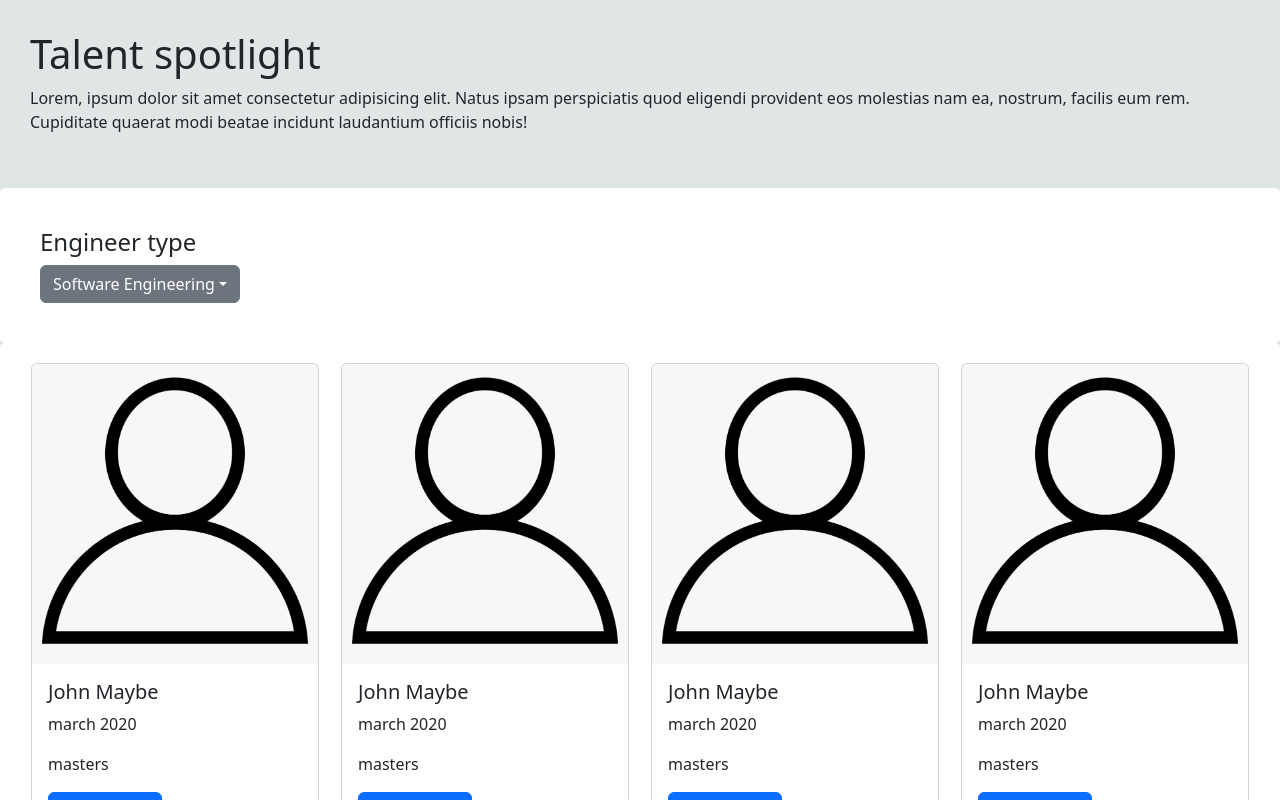
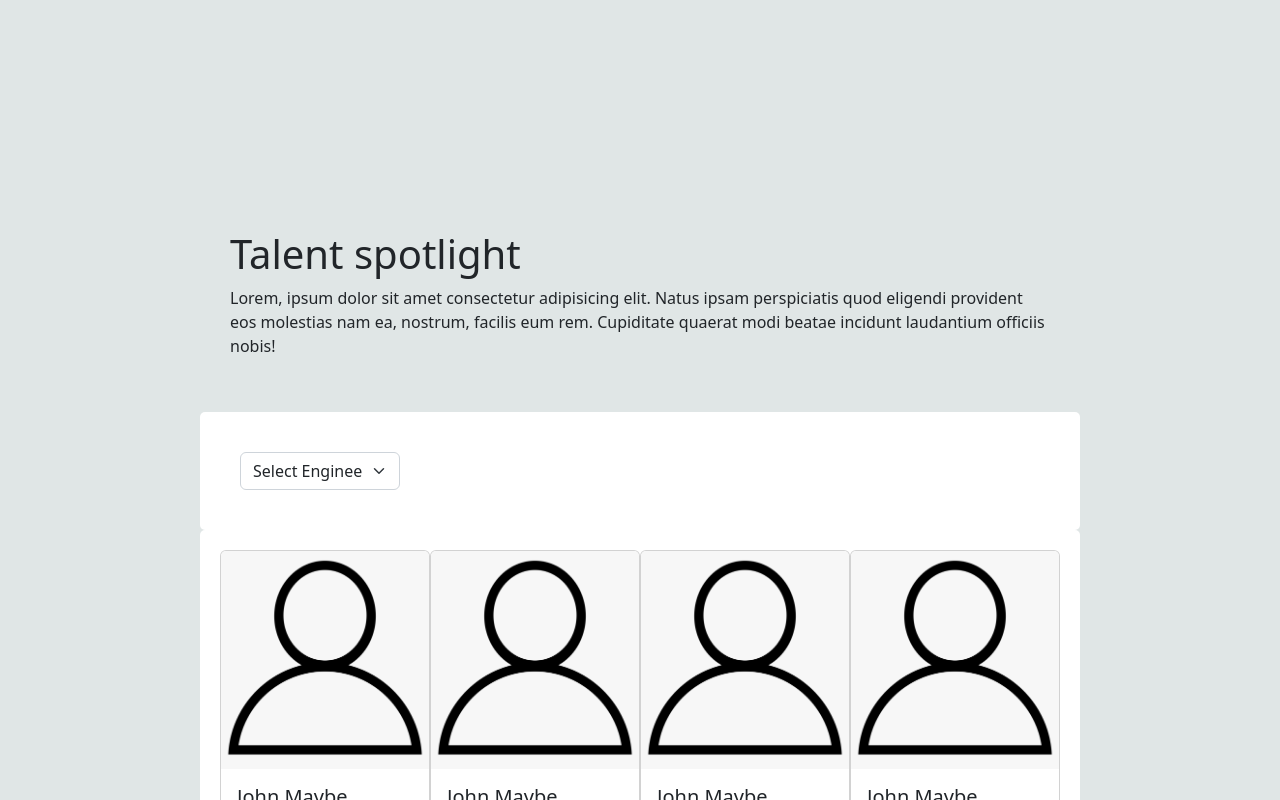
Before and after one commit to Team-Engineering-Project/IndustryPartner, a React (Create React App) app in the folder client/: page / in a window 1280 px wide. Shown: the top 800 px of the page. Built offline with nearby package versions, Linux system fonts and the light colour scheme.

Commit message:
filter component changed and view profile button removed

```diff
--- a/client/src/App.css
+++ b/client/src/App.css
@@ -4,4 +4,11 @@
 
 body {
   background-color: rgb(224, 230, 230);
+  padding: 200px;
 }
+
+.viewProfileButton {
+  border: none;
+  background-color: white;
+  color: blue;
+}
--- a/client/src/components/FilterComponent.jsx
+++ b/client/src/components/FilterComponent.jsx
@@ -5,21 +5,27 @@ import DropdownButton from 'react-bootstrap/DropdownButton';
 function FilterComponent() {
     return (
         <>
-            <Dropdown>
+            {/* <Dropdown>
                 <h4>Engineer type</h4>
                 <Dropdown.Toggle id="dropdown-button-dark-example1" variant="secondary">
-                    Software Engineering
+                    Select Engineer
                 </Dropdown.Toggle>
 
                 <Dropdown.Menu variant="dark">
                     <Dropdown.Item href="#/action-1" active>
-                        Software Engineering
+                        Software Engineer
                     </Dropdown.Item>
                     <Dropdown.Item href="#/action-2">Data Science</Dropdown.Item>
                     <Dropdown.Item href="#/action-3">Cloud Engineer</Dropdown.Item>
                     <Dropdown.Divider />
                 </Dropdown.Menu>
-            </Dropdown>
+            </Dropdown> */}
+            <select class="form-select" aria-label="Default select example" style={{ width: '20%' }}>
+                <option selected>Select Engineering type</option>
+                <option value="1">Software Engineering</option>
+                <option value="2">Data Science</option>
+                <option value="3">Cloud Engineering</option>
+            </select>
 
         </>
 
--- a/client/src/components/Main.jsx
+++ b/client/src/components/Main.jsx
@@ -3,7 +3,7 @@ import FilterComponent from "./FilterComponent";
 import ProfileCardComponent from "./ProfileCardComponent";
 function Main() {
     return (
-
+        <div style={{ position: 'center' }}>
             <div>
                 <div className="header" style={{ margin: '30px' }}>
 
@@ -26,6 +26,7 @@ function Main() {
                 </div>
 
             </div >
+        </div >
 
 
     );
--- a/client/src/components/ProfileCardComponent.jsx
+++ b/client/src/components/ProfileCardComponent.jsx
@@ -13,7 +13,7 @@ function ProfileCardComponent() {
                     <p className='Graduation'>march 2020</p>
                     <p className='Education'>masters</p>
                 </Card.Text>
-                <Button variant="primary">View profile</Button>
+                {/* <Button className='viewProfileButton' variant="primary">View profile</Button> */}
             </Card.Body>
         </Card >
     );
```
Lines whose indentation alone changed are shown as unchanged.
